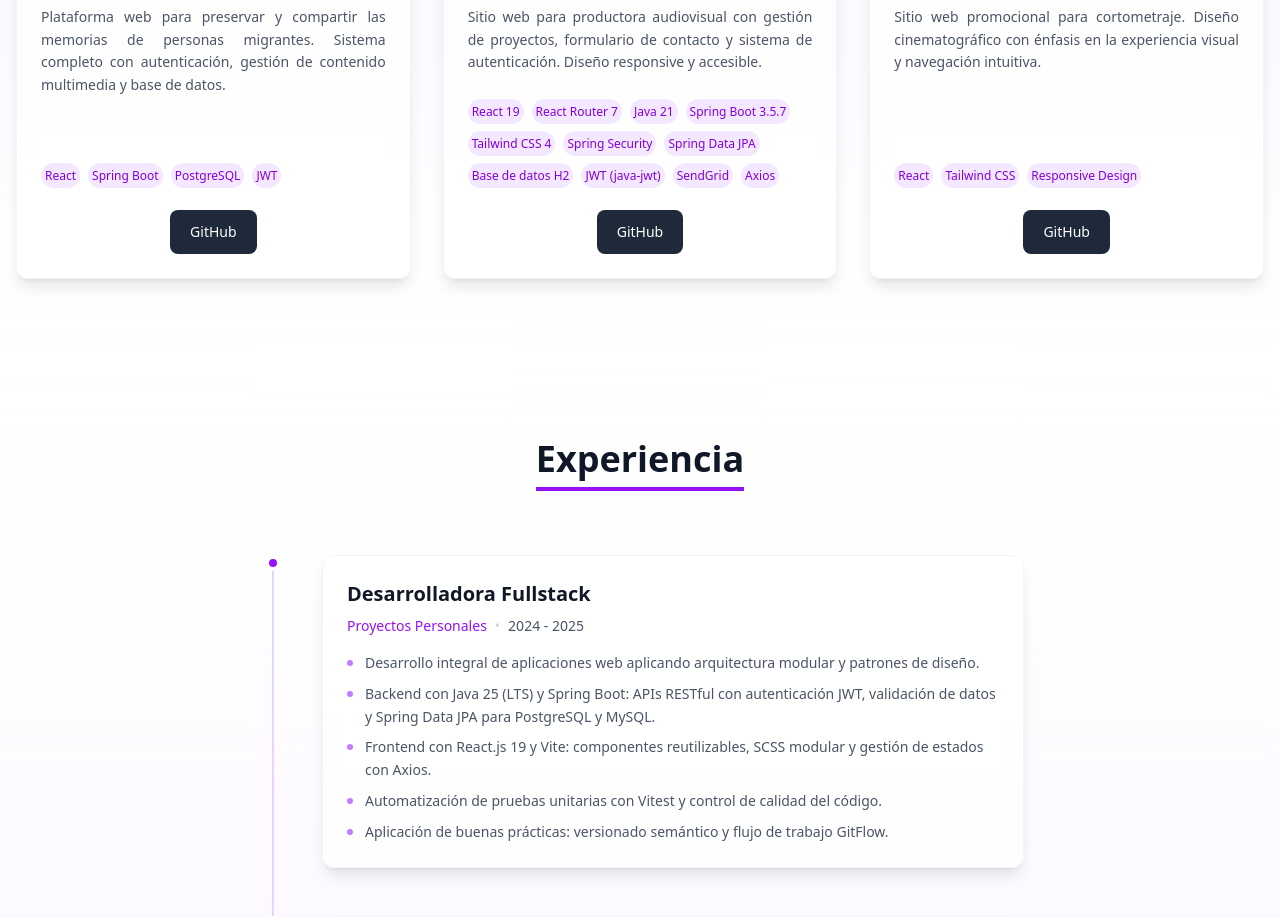
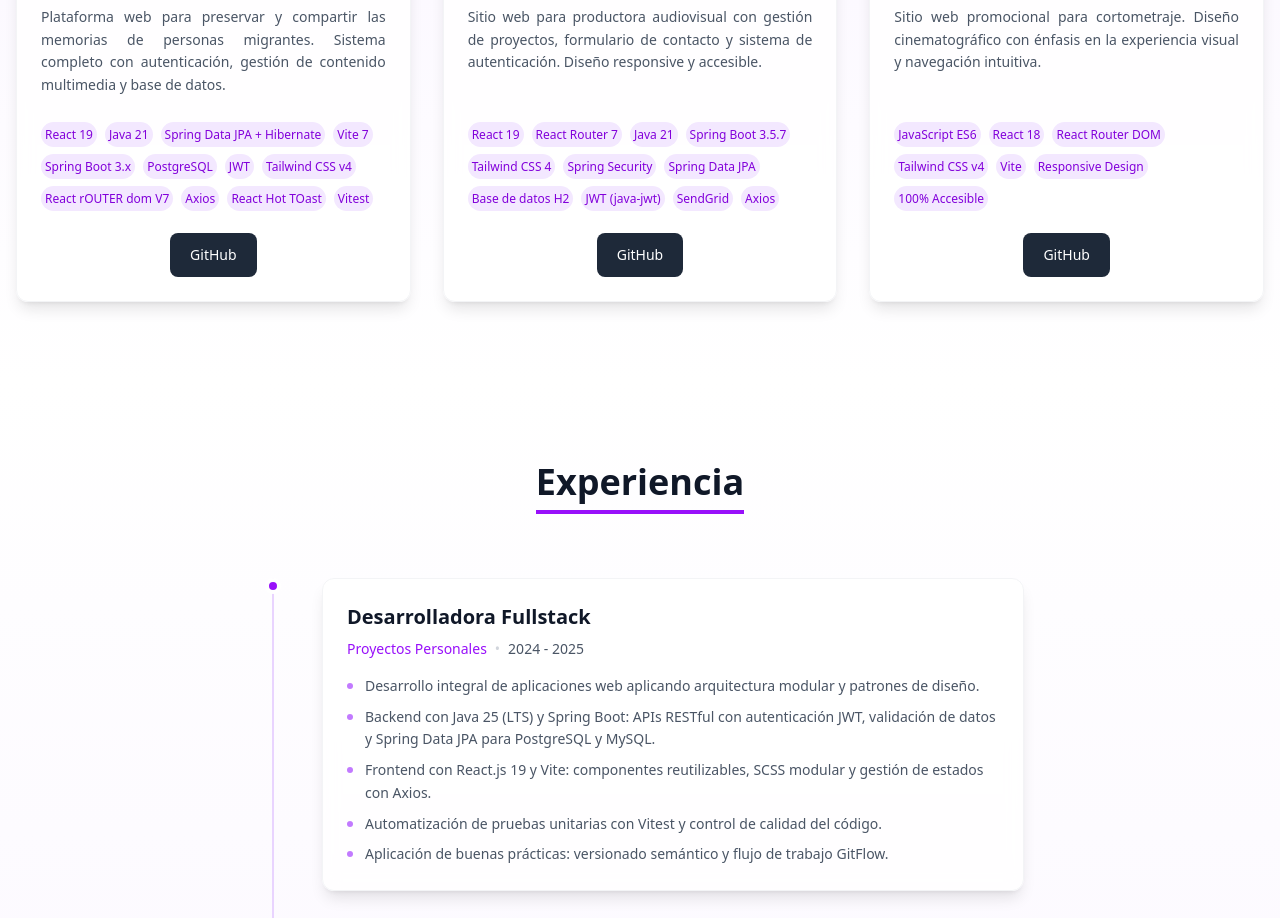
Before and after one commit to AnaAguileraMorales88/portfolio-anaaguilera, a React (Vite) app: page / in a window 1280 px wide. Shown: the part 2220-3138 px from the top of the page. Built offline with nearby package versions, Linux system fonts and the light colour scheme.

Commit message:
fix:Añadiendo y cambiando datos en los proyectos

```diff
--- a/src/components/projects/projectsData.js
+++ b/src/components/projects/projectsData.js
@@ -2,7 +2,7 @@ export const projectsData = [
     {
         title: "La Quinta Pata",
         description: "Plataforma web para preservar y compartir las memorias de personas migrantes. Sistema completo con autenticación, gestión de contenido multimedia y base de datos.",
-        tags: ["React", "Spring Boot", "PostgreSQL", "JWT"],
+        tags: ["React 19", "Java 21", "Spring Data JPA + Hibernate", "Vite 7", "Spring Boot 3.x", "PostgreSQL", "JWT", "Tailwind CSS v4", "React rOUTER dom V7", "Axios", "React Hot TOast", "Vitest", ],
         githubLink: "https://github.com/La-Quinta-Pata",
         liveLink: null
     },
@@ -16,7 +16,7 @@ export const projectsData = [
     {
         title: "NONA",
         description: "Sitio web promocional para cortometraje. Diseño cinematográfico con énfasis en la experiencia visual y navegación intuitiva.",
-        tags: ["React", "Tailwind CSS", "Responsive Design"],
+        tags: ["JavaScript ES6", "React 18", "React Router DOM", "Tailwind CSS v4", "Vite", "Responsive Design", "100% Accesible"],
         githubLink: "https://github.com/AnaAguileraMorales88/Nona",
         liveLink: null
     }
```
Also changed, not shown: src/components/hero/Hero.jsx (line endings or trailing spaces).
